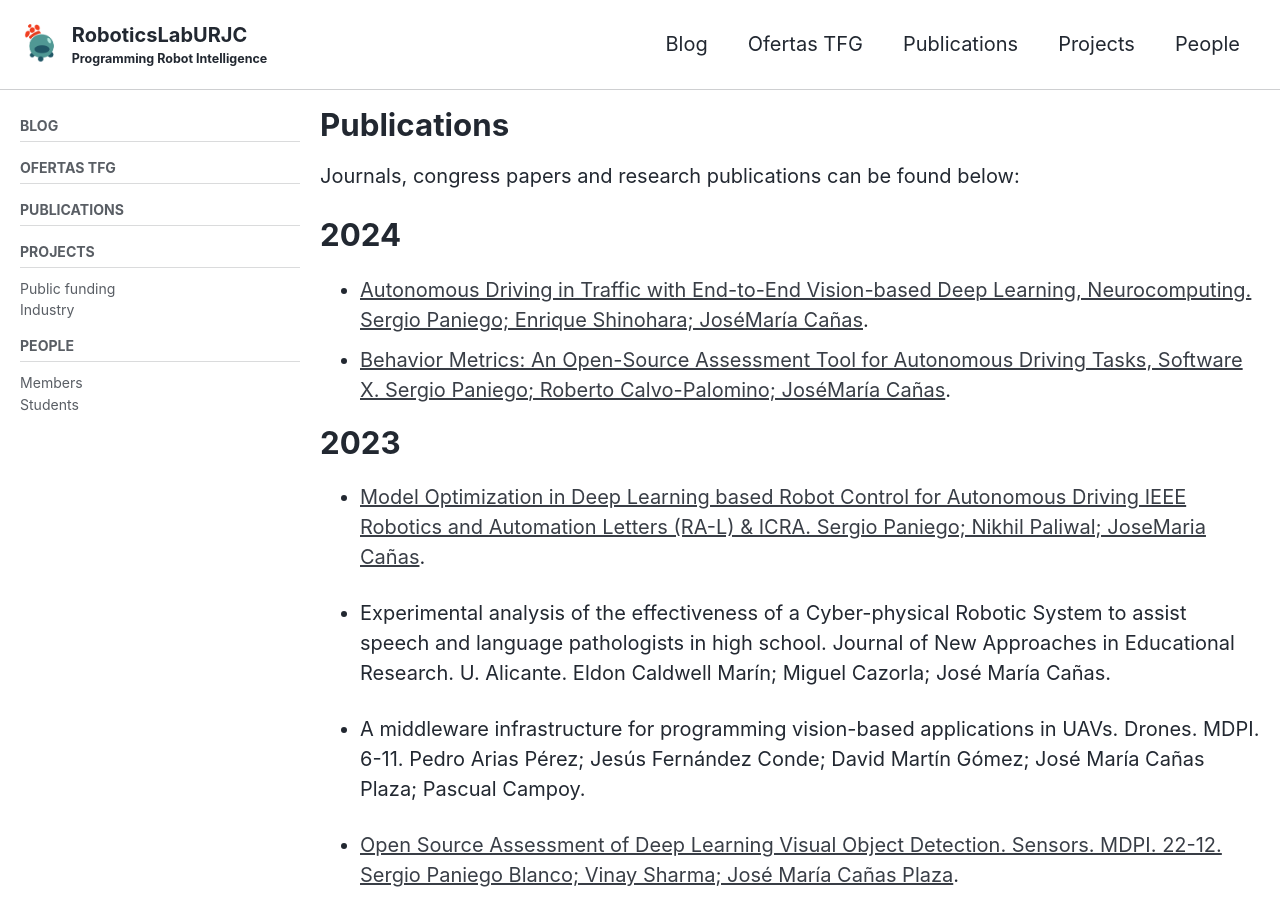
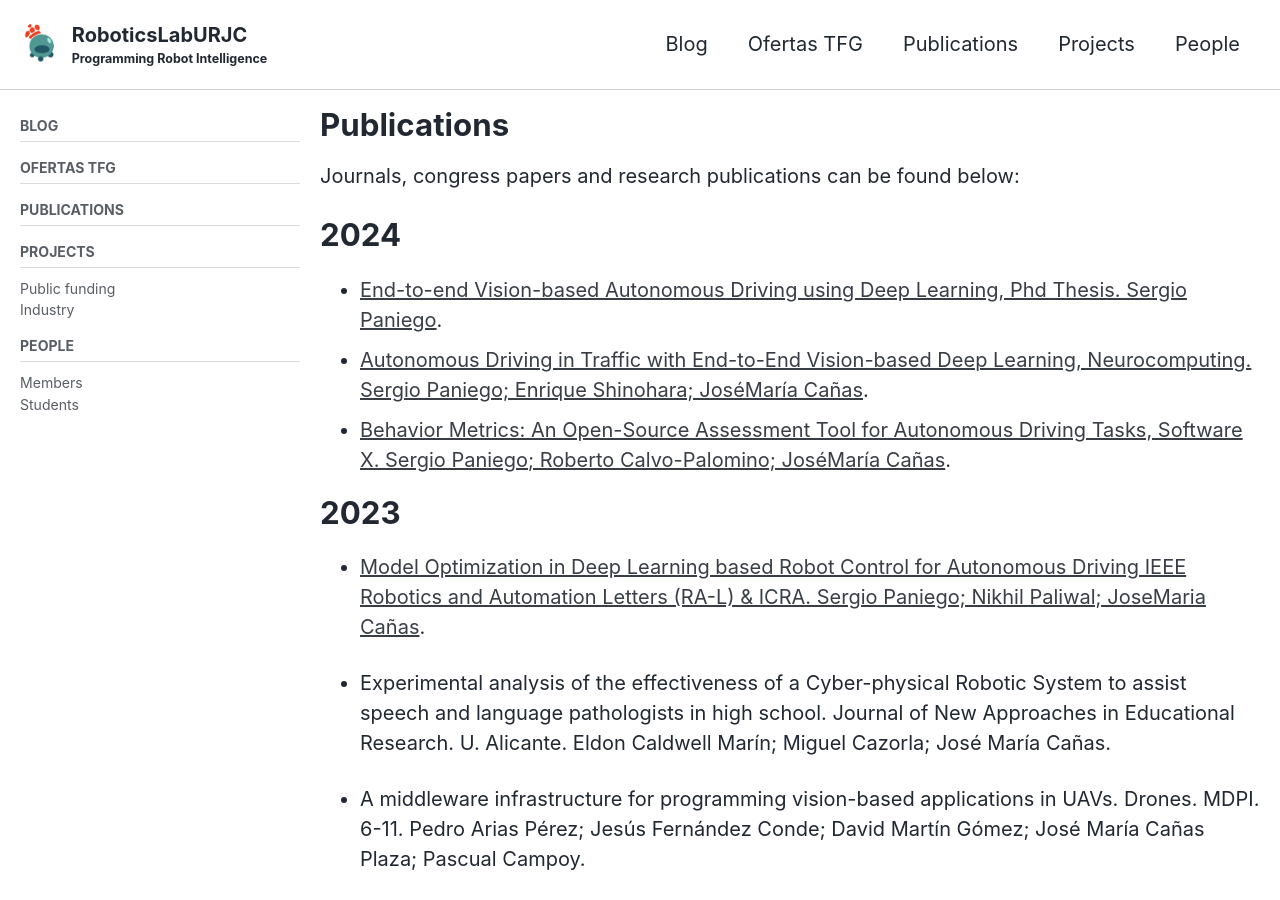
Before and after one commit to RoboticsLabURJC/RoboticsLabURJC.github.io, a Jekyll site: the page built from _pages/publications/publications.md, in a window 1280 px wide and 900 px high. Built offline with Jekyll 4.4.1, drawn with Linux system fonts in a browser that asks for light colours; cached includes are drawn as plain includes; nearby versions of some CDN libraries.

Commit message:
Added thesis publication to list

```diff
--- a/_pages/publications/publications.md
+++ b/_pages/publications/publications.md
@@ -14,6 +14,7 @@ Journals, congress papers and research publications can be found below:
 
 # 2024
 
+* [End-to-end Vision-based Autonomous Driving using Deep Learning, Phd Thesis. Sergio Paniego](https://sergiopaniego.github.io/phd_thesis/).
 * [Autonomous Driving in Traffic with End-to-End Vision-based Deep Learning, Neurocomputing. Sergio Paniego; Enrique Shinohara; JoséMaría Cañas](/publications/2024/autonomous_driving_in_traffic_with_end_to_end_vision_based_deep_learning).
 * [Behavior Metrics: An Open-Source Assessment Tool for Autonomous Driving Tasks, Software X. Sergio Paniego; Roberto Calvo-Palomino; JoséMaría Cañas](/publications/2024/behavior_metrics_an_open_source_assessment_tool_for_autonomous_driving_tasks).
 
```
